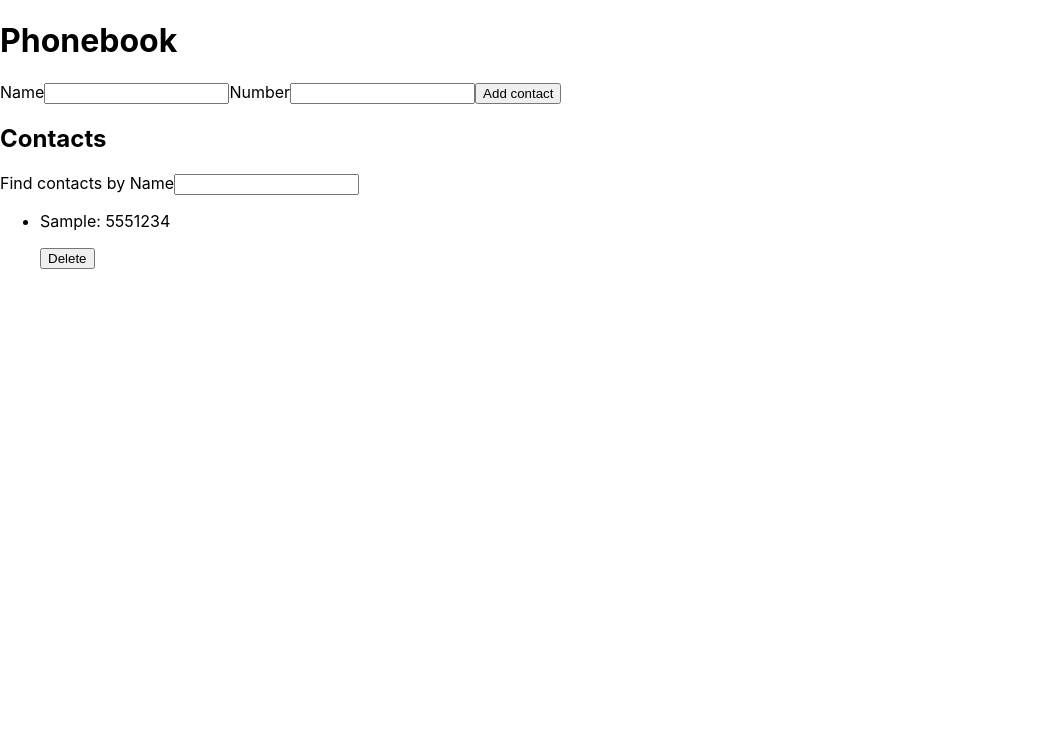
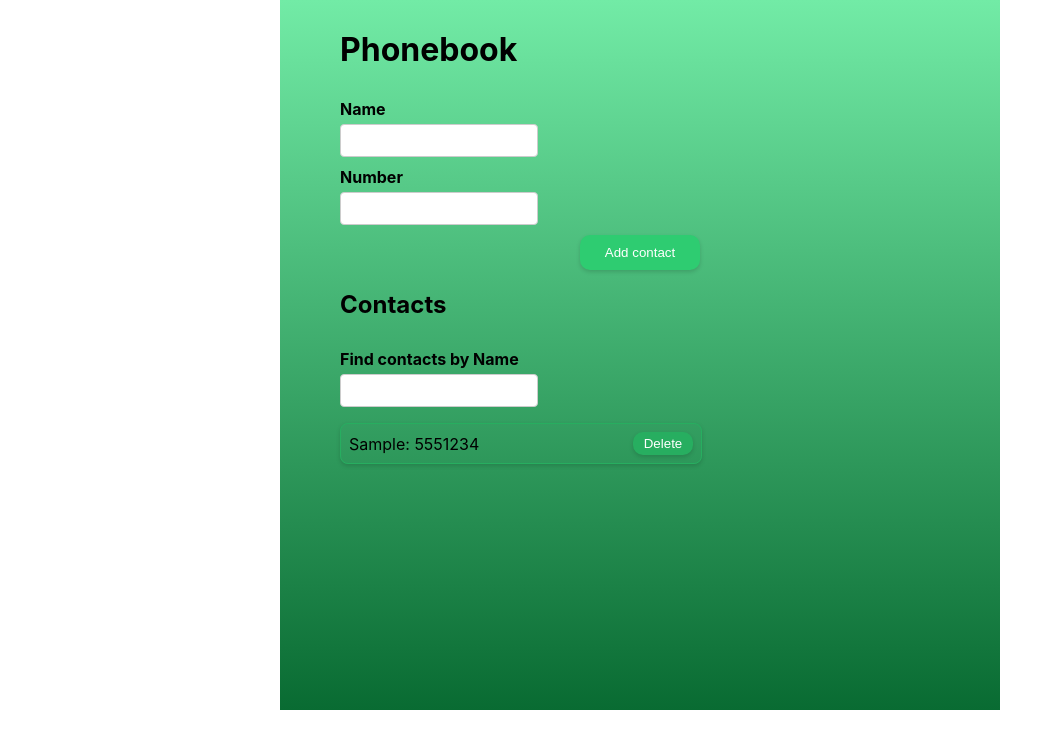
Before and after one commit to AntOn2415/goit-react-hw-02-phonebook, a React (Create React App) app: page / in a window 1280 px wide. Both pictures are taken after typing "Sample", "5551234" into the empty fields and a click on the button "Add contact". Shown: the top 748 px of the page, without its empty margins (0-1062 px from the left). Built offline with nearby package versions, Linux system fonts and the light colour scheme.

Commit message:
adds styles to the app

```diff
--- a/src/components/App.jsx
+++ b/src/components/App.jsx
@@ -4,60 +4,59 @@ import ContactForm from './ContactForm';
 import Filter from './Filter';
 export class App extends Component {
   state = {
-    contacts:[],
+    contacts: [],
     filter: '',
-  }
+  };
 
-changeFilter = (e) => {
-this.setState({filter: e.currentTarget.value});
+  changeFilter = e => {
+    this.setState({ filter: e.currentTarget.value });
   };
 
   getFilterContact = () => {
-  const {filter, contacts} = this.state;
+    const { filter, contacts } = this.state;
     const normalizedFilter = filter.toLocaleLowerCase();
-  return contacts.filter(contact => contact.name.toLocaleLowerCase().includes(normalizedFilter));
+    return contacts.filter(contact =>
+      contact.name.toLocaleLowerCase().includes(normalizedFilter)
+    );
+  };
+
+  addContact = newContact => {
+    const { contacts } = this.state;
+    const suchNameExists = contacts.some(
+      contact => contact.name.toLowerCase() === newContact.name.toLowerCase()
+    );
+
+    if (suchNameExists) {
+      alert(`${newContact.name} is already in contacts.`);
+      return;
     }
-
-addContact = (newContact) => {
-  const {contacts} = this.state
-  const suchNameExists = contacts.some(contact => contact.name.toLowerCase() === newContact.name.toLowerCase())
-
-  if(suchNameExists){
-    alert(`${newContact.name} is already in contacts.`)
-    return
-  }
-  this.setState((prevState) => ({
+    this.setState(prevState => ({
       contacts: [newContact, ...prevState.contacts],
     }));
   };
 
-deleteContact = (contactId) => {
-this.setState(prevState =>({
-  contacts: prevState.contacts.filter(contact => contact.id !== contactId)
-}))
-}
+  deleteContact = contactId => {
+    this.setState(prevState => ({
+      contacts: prevState.contacts.filter(contact => contact.id !== contactId),
+    }));
+  };
 
   render() {
-    const {filter} = this.state;
+    const { filter } = this.state;
     const filterContact = this.getFilterContact();
 
     return (
-      <div>
-        <h1>Phonebook</h1>
-      <ContactForm
-      onAddContact={this.addContact}
-      />
+      <div className="container">
+        <h1 className="title">Phonebook</h1>
+        <ContactForm onAddContact={this.addContact} />
 
-        <h2>Contacts</h2>
-      <Filter
-      value={filter}
-      onChangeFilter={this.changeFilter}
-      />
+        <h2 className="title">Contacts</h2>
+        <Filter value={filter} onChangeFilter={this.changeFilter} />
         <ContactList
           contacts={filterContact}
           onDeleteContact={this.deleteContact}
         />
       </div>
-    )
+    );
   }
 }
--- a/src/components/ContactForm/ContactForm.jsx
+++ b/src/components/ContactForm/ContactForm.jsx
@@ -33,10 +33,11 @@ class ContactForm extends Component {
   render() {
     const { name, number } = this.state;
     return (
-      <form className={css.contacts} onSubmit={this.handleAddContact}>
-        <label>
+      <form className={css.contactForm} onSubmit={this.handleAddContact}>
+        <label className={css.labelForm}>
           Name
           <input
+            className={css.inputForm}
             type="text"
             value={name}
             name="name"
@@ -46,9 +47,10 @@ class ContactForm extends Component {
             onChange={this.handleChange}
           />
         </label>
-        <label>
+        <label className={css.labelForm}>
           Number
           <input
+            className={css.inputForm}
             type="tel"
             value={number}
             name="number"
@@ -59,11 +61,12 @@ class ContactForm extends Component {
           />
         </label>
 
-        <button type="submit">Add contact</button>
+        <button className={css.btnForm} type="submit">
+          Add contact
+        </button>
       </form>
     );
   }
 }
 
-
 export default ContactForm;
--- a/src/components/ContactForm/ContactForm.module.css
+++ b/src/components/ContactForm/ContactForm.module.css
@@ -0,0 +1,44 @@
+.contactForm{
+  margin-bottom: 20px;
+  display: flex;
+  justify-content: center;
+  align-items: flex-start;
+  gap: 10px;
+  flex-direction: column;
+}
+
+.labelForm{
+  display: flex;
+  gap: 5px;
+  flex-direction: column;
+  font-weight: 700;
+}
+
+.inputForm{
+  width: 180px;
+  padding: 8px;
+  border: 1px solid #ccc;
+  border-radius: 4px;
+  color: #333;
+  outline-color: #27ae60;
+}
+
+.btnForm {
+  margin-left: auto;
+  margin-right: auto;
+  width: 120px;
+  padding: 10px;
+  background-color: #27ae60;
+  color: #fff;
+  outline-color: #27ae60;
+  border: none;
+  border-radius: 10px;
+  cursor: pointer;
+  box-shadow: 0 2px 4px rgba(0, 0, 0, 0.15);
+  transition: background-color 0.3s ease;
+}
+
+.btnForm:hover,
+.btnForm:focus {
+  background-color: #2ecc71;
+}
--- a/src/components/ContactList/ContactItem/ContactItem.jsx
+++ b/src/components/ContactList/ContactItem/ContactItem.jsx
@@ -1,13 +1,21 @@
 import React from 'react';
 import PropTypes from 'prop-types';
-import css from './ContactItem.module.css'
+import css from './ContactItem.module.css';
 
 const ContactItem = ({ contact, onDeleteContact }) => {
   const { name, number } = contact;
   return (
     <li className={css.contactItem}>
-      <p>{name}: {number}</p>
-      <button type='button' onClick={() => onDeleteContact(contact.id)}>Delete</button>
+      <p>
+        {name}: {number}
+      </p>
+      <button
+        className={css.contactBtn}
+        type="button"
+        onClick={() => onDeleteContact(contact.id)}
+      >
+        Delete
+      </button>
     </li>
   );
 };
--- a/src/components/ContactList/ContactItem/ContactItem.module.css
+++ b/src/components/ContactList/ContactItem/ContactItem.module.css
@@ -0,0 +1,28 @@
+.contactItem{
+  display: flex;
+  justify-content: space-between;
+  align-items: center;
+  padding: 8px;
+  max-width: 344px;
+  border: 1px solid #27ae60;
+  border-radius: 8px;
+  box-shadow: 0 2px 4px rgba(0, 0, 0, 0.15);
+}
+
+.contactBtn {
+  width: 60px;
+  padding: 4px;
+  background-color: #27ae60;
+  color: #fff;
+  outline-color: #27ae60;
+  border: none;
+  border-radius: 10px;
+  cursor: pointer;
+  box-shadow: 0 2px 4px rgba(0, 0, 0, 0.15);
+  transition: background-color 0.3s ease;
+}
+
+.contactBtn:hover,
+.contactBtn:focus {
+  background-color: #2ecc71;
+}
--- a/src/components/ContactList/ContactList.module.css
+++ b/src/components/ContactList/ContactList.module.css
@@ -0,0 +1,6 @@
+.contactList{
+  padding: 0;
+display: flex;
+flex-direction: column;
+gap: 8px;
+}
--- a/src/components/Filter/Filter.jsx
+++ b/src/components/Filter/Filter.jsx
@@ -2,11 +2,16 @@ import React from 'react';
 import PropTypes from 'prop-types';
 import css from './Filter.module.css';
 
-const Filter = ({value, onChangeFilter}) => {
+const Filter = ({ value, onChangeFilter }) => {
   return (
     <label className={css.filter}>
       Find contacts by Name
-      <input type='text' value={value} onChange={onChangeFilter}></input>
+      <input
+        className={css.filterInput}
+        type="text"
+        value={value}
+        onChange={onChangeFilter}
+      ></input>
     </label>
   );
 };
--- a/src/components/Filter/Filter.module.css
+++ b/src/components/Filter/Filter.module.css
@@ -0,0 +1,15 @@
+.filter{
+  display: flex;
+  gap: 5px;
+  flex-direction: column;
+  font-weight: 700;
+}
+
+.filterInput{
+  width: 180px;
+  padding: 8px;
+  border: 1px solid #ccc;
+  border-radius: 4px;
+  color: #333;
+  outline-color: #27ae60;
+}
--- a/src/index.css
+++ b/src/index.css
@@ -13,3 +13,34 @@ code {
   font-family: source-code-pro, Menlo, Monaco, Consolas, 'Courier New',
     monospace;
 }
+
+h1,
+h2,
+h3,
+h4,
+h5,
+h6,
+p {
+  margin: 0;
+}
+
+li {
+  list-style: none;
+  padding: 0;
+  margin: 0;
+}
+
+.container {
+  display: flex;
+  flex-direction: column;
+  margin-left: auto;
+  margin-right: auto;
+  padding: 30px 60px;
+  max-width: 600px;
+  min-height: 650px;
+  background: linear-gradient(to bottom, #72eba6, #096b32)
+}
+
+.title{
+  margin-bottom: 30px;
+}
```
Also changed, not shown: src/components/ContactList/ContactList.jsx (+5 -4 lines). Lines whose indentation alone changed are shown as unchanged.
